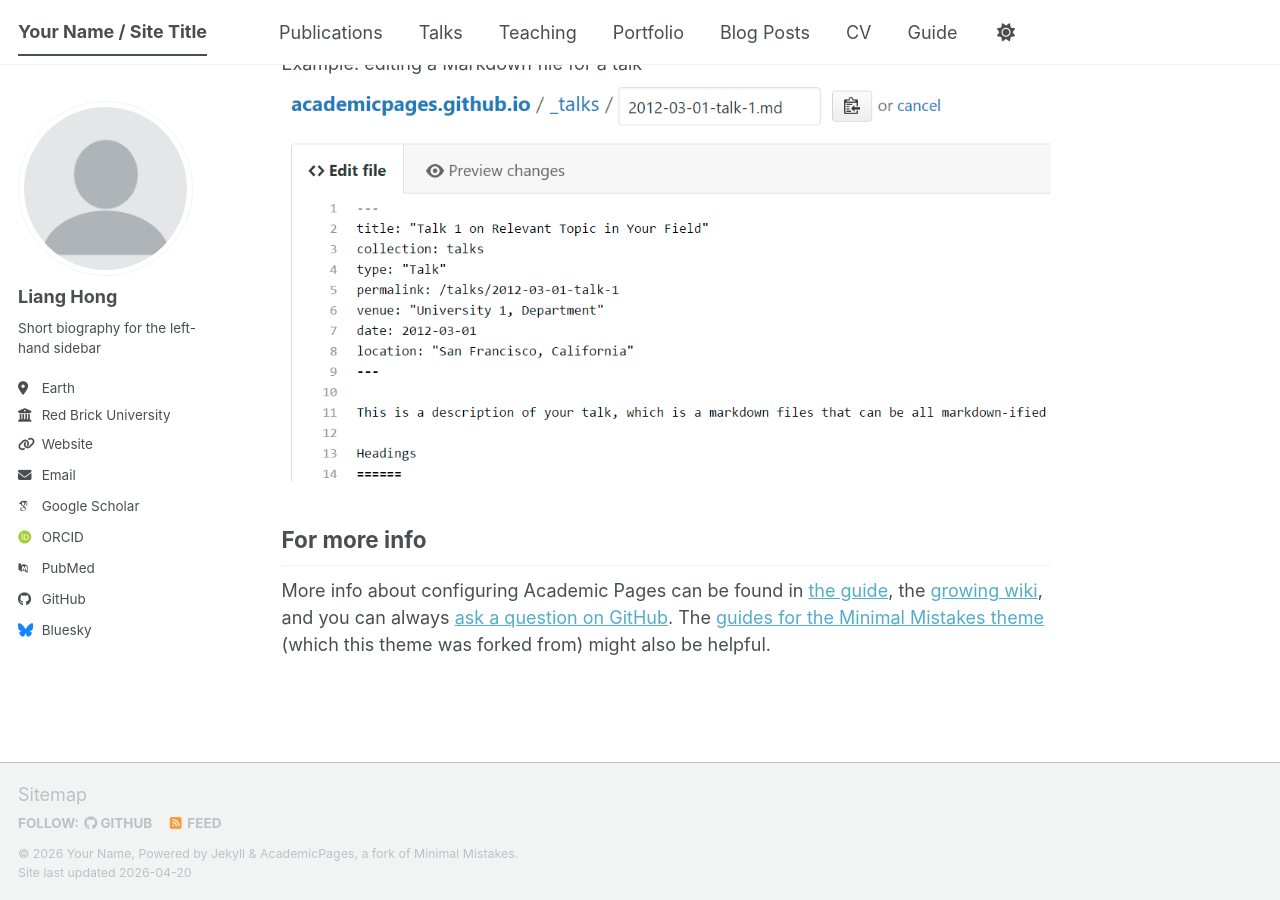
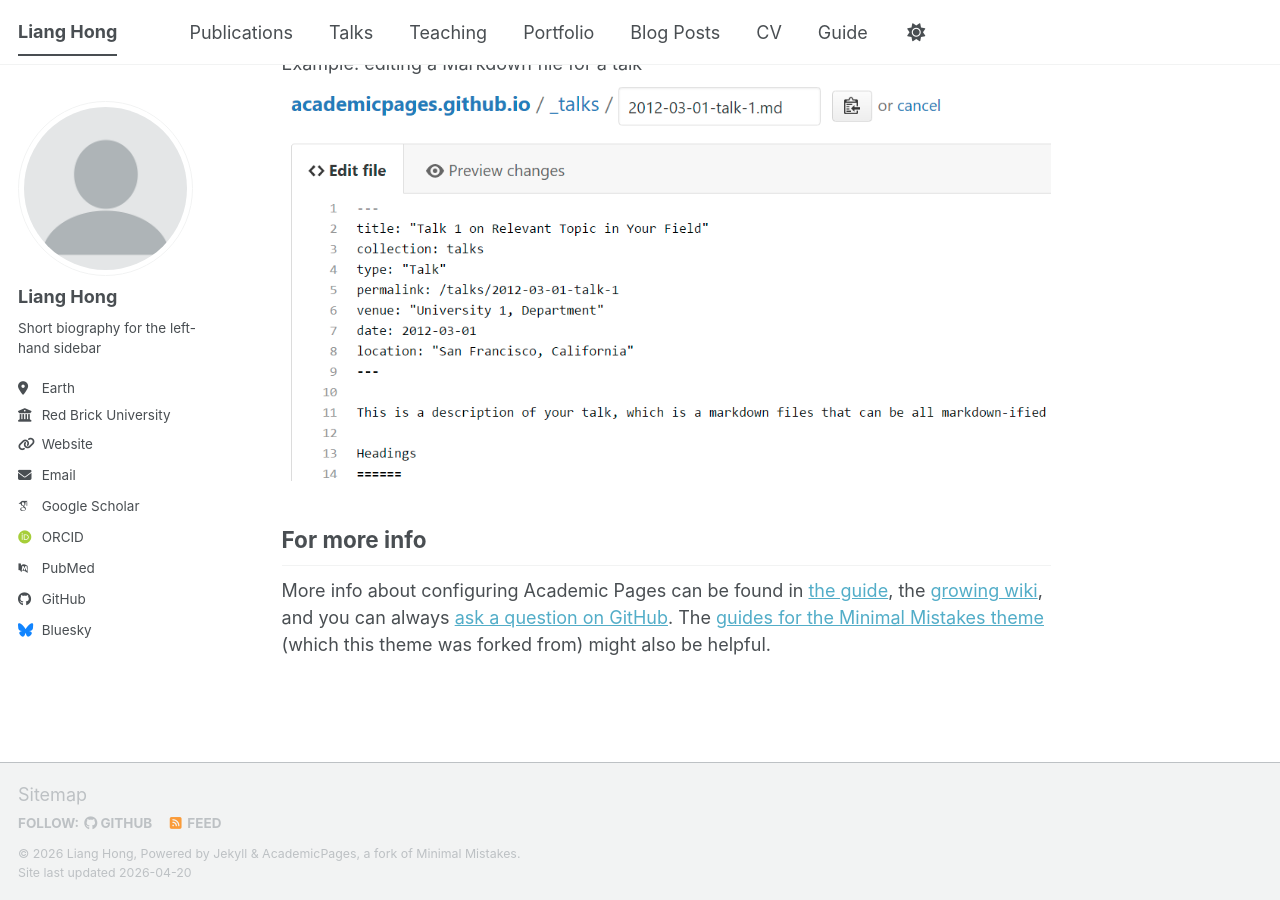
Before and after one commit to Liianne/Liianne.github.io, a Jekyll site: the page built from _pages/about.md, in a window 1280 px wide and 900 px high, scrolled down 2720 px. Built offline with Jekyll 4.4.1, drawn with Linux system fonts in a browser that asks for light colours; some web fonts are replaced; a script bundle is joined from its source files by our own code; library files that are not in the unit come from our copies.

Commit message:
Update _config.yml

```diff
--- a/_config.yml
+++ b/_config.yml
@@ -9,11 +9,11 @@
 # Basic Site Settings
 locale                   : "en-US"
 site_theme               : "default" # The available themes options are "default", "air", "sunrise", "mint", "dirt" and "contrast"
-title                    : "Your Name / Site Title"
+title                    : "Liang Hong"
 title_separator          : "-"
-name                     : &name "Your Name"
+name                     : &name "Liang Hong"
 description              : &description "Your Name's academic portfolio"   # Update this with a general description of your site, this is the default if not overridden by a page
-url                      : https://academicpages.github.io # The base hostname & protocol for your site e.g. "https://[your GitHub username].github.io",
+url                      : https://liianne.github.io/ # The base hostname & protocol for your site e.g. "https://[your GitHub username].github.io",
                                                            # or if you already have some other page hosted on Github then use "https://[your GitHub username].github.io/[Your Repo Name]"
 baseurl                  : "" # the subpath of your site, e.g. "/blog"
 repository               : "academicpages/academicpages.github.io"
```
